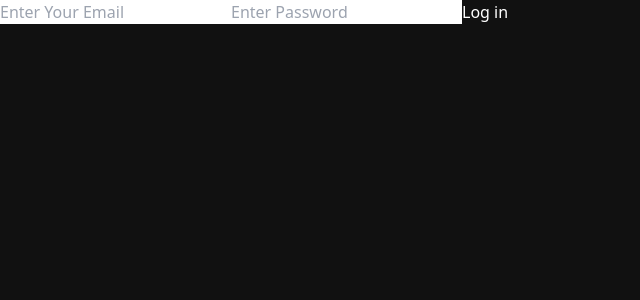
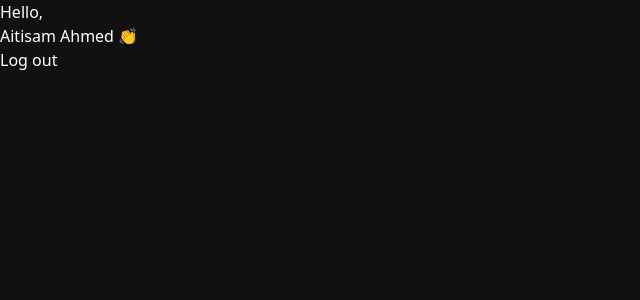
Before and after one commit to M-Aitisam/Employee-Management-System, a React (Vite) app: page / in a window 1280 px wide. Shown: the top 300 px of the page, without its empty margins (0-640 px from the left). Built offline with nearby package versions, Linux system fonts and the light colour scheme.

Commit message:
add the components/other folder where we can  create the header of the Employee Dashboard and attach with component/Dashboard/ EmployeeDashboard

```diff
--- a/src/App.jsx
+++ b/src/App.jsx
@@ -1,10 +1,12 @@
 import React from 'react'
 import Login from "./components/Auth/Login"
+import EmployeeDashboard from "./components/Dashboard/EmployeeDashboard"
 const App = () => {
   return (
     <>
     {/* In Component Auth Login add */}
-  <Login />
+  {/* <Login /> */}
+  <EmployeeDashboard />
     </>
   )
 }
--- a/src/components/Dashboard/EmployeeDashboard.jsx
+++ b/src/components/Dashboard/EmployeeDashboard.jsx
@@ -0,0 +1,12 @@
+import React from 'react'
+import Header from '../../others/header'
+
+const EmployeeDashboard = () => {
+  return (
+    <div className='p-10 bg-[#1C1C1C] h-screen '>
+     <Header />
+    </div>
+  )
+}
+
+export default EmployeeDashboard
--- /dev/null
+++ b/src/others/Header.jsx
@@ -0,0 +1,12 @@
+import React from 'react'
+
+const header = () => {
+  return (
+    <div className='flex items-end justify-between'>
+      <h1 className='text-2xl font-medium'>Hello,  <br /> <span className='text-3xl font-semibold'>Aitisam Ahmed 👏 </span>  </h1>
+      <button className='bg-red-600 text-lg font-medium text-white px-5 py-2 rounded-sm'>Log out</button>
+    </div>
+  )
+}
+
+export default header
```
